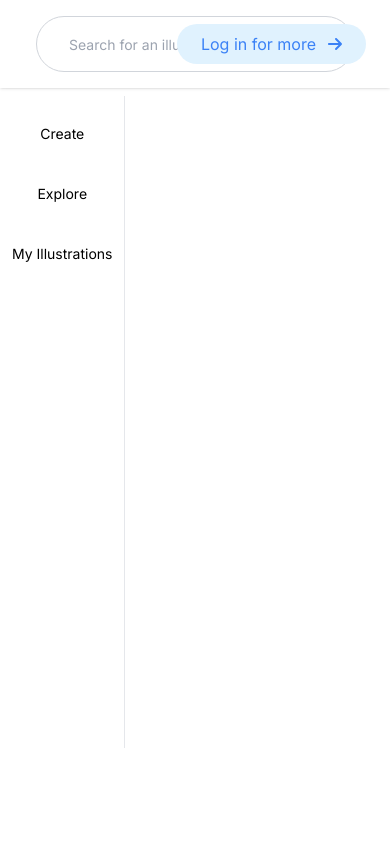
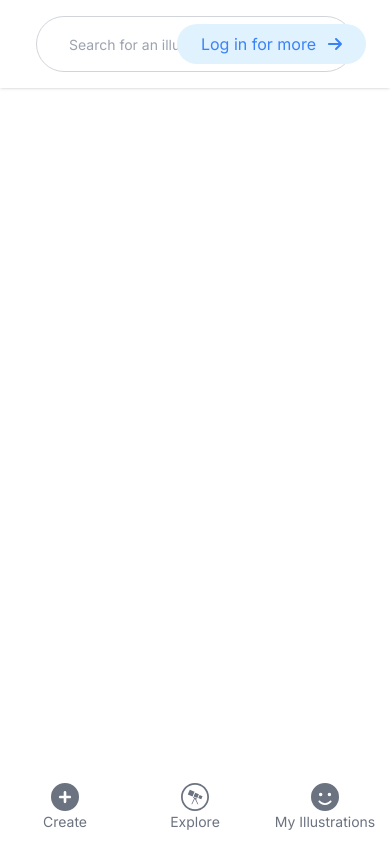
Before and after one commit to ej84/ai_img_generator, a Next.js app: page / in a window 390 px wide. Built offline with nearby package versions, Linux system fonts and the light colour scheme; no server answers.

Commit message:
Updated Main Page UI and Responsive Design.

```diff
--- a/app/components/Nav.jsx
+++ b/app/components/Nav.jsx
@@ -10,8 +10,7 @@ const Nav = () => {
         <a className="fixed left-14 font-bold text-3xl text-gray-800" href="/">
           LOGO
         </a>
-        <div className="relative w-full max-w-xs mx-auto md:max-w-md">
-          {/*"fixed left-1/3 items-center w-full max-w-xl">*/}
+        <div className="relative w-full max-w-sm mx-auto md:max-w-xl">
           <input
             type="search"
             className="w-full h-14 pl-8 pr-10 border border-gray-300 rounded-full text-sm focus:outline-none"
--- a/app/components/Sidebar.jsx
+++ b/app/components/Sidebar.jsx
@@ -1,17 +1,31 @@
 import React from "react";
+import { faCirclePlus, faFaceSmile } from "@fortawesome/free-solid-svg-icons";
+import { faWpexplorer } from "@fortawesome/free-brands-svg-icons";
+import { FontAwesomeIcon } from "@fortawesome/react-fontawesome";
 
 const Sidebar = () => {
   return (
-    <div className="fixed inset-y-24 left-0 bg-white border-r">
-      <button className="block p-3 mt-4 text-center text-sm w-full hover:bg-gray-100">
-        Create
-      </button>
-      <button className="block p-3 mt-4 text-center text-sm w-full hover:bg-gray-100">
-        Explore
-      </button>
-      <button className="block p-3 mt-4 text-center text-sm w-full hover:bg-gray-100">
-        My Illustrations
-      </button>
+    <div className="fixed max-[639px]:inset-x-0 max-[639px]:bottom-0 md:inset-y-20 md:left-0 md:border-r bg-white">
+      <div className="max-[639px]:flex">
+        <div className="p-3 mt-4 text-center text-sm w-full text-gray-500 hover:text-blue-500">
+          <button>
+            <FontAwesomeIcon icon={faCirclePlus} size="2x" />
+            <p>Create</p>
+          </button>
+        </div>
+        <div className="p-3 mt-4 text-center text-sm w-full text-gray-500 hover:text-blue-500">
+          <button>
+            <FontAwesomeIcon icon={faWpexplorer} size="2x" />
+            <p>Explore</p>
+          </button>
+        </div>
+        <div className="p-3 mt-4 text-center text-sm w-full text-gray-500 hover:text-blue-500">
+          <button>
+            <FontAwesomeIcon icon={faFaceSmile} size="2x" />
+            <p>My Illustrations</p>
+          </button>
+        </div>
+      </div>
     </div>
   );
 };
--- a/app/components/SignOutButton.jsx
+++ b/app/components/SignOutButton.jsx
@@ -16,12 +16,9 @@ const SignOutButton = () => {
   };
 
   return (
-    <FontAwesomeIcon icon={faCircleUser}>
-      <button
-        onClick={handleSignOut}
-        className="text-white text-5xl p-10 w-full"
-      />
-    </FontAwesomeIcon>
+    <button onClick={handleSignOut} className="p-5">
+      <FontAwesomeIcon icon={faCircleUser} size="3x" />
+    </button>
   );
 };
 
--- a/app/page.jsx
+++ b/app/page.jsx
@@ -1,6 +1,5 @@
 "use client";
-import Image from "next/image";
-import React from "react";
+import React, { useEffect, useState } from "react";
 import Nav from "./components/Nav";
 import Sidebar from "./components/Sidebar";
 
--- a/package.json
+++ b/package.json
@@ -10,6 +10,7 @@
   },
   "dependencies": {
     "@fortawesome/fontawesome-free": "^6.5.1",
+    "@fortawesome/free-brands-svg-icons": "^6.5.1",
     "@fortawesome/free-solid-svg-icons": "^6.5.1",
     "@fortawesome/react-fontawesome": "^0.2.0",
     "firebase": "^10.7.0",
```
Also changed, not shown: 1 other file (tests, documents, lock files or other folders).
